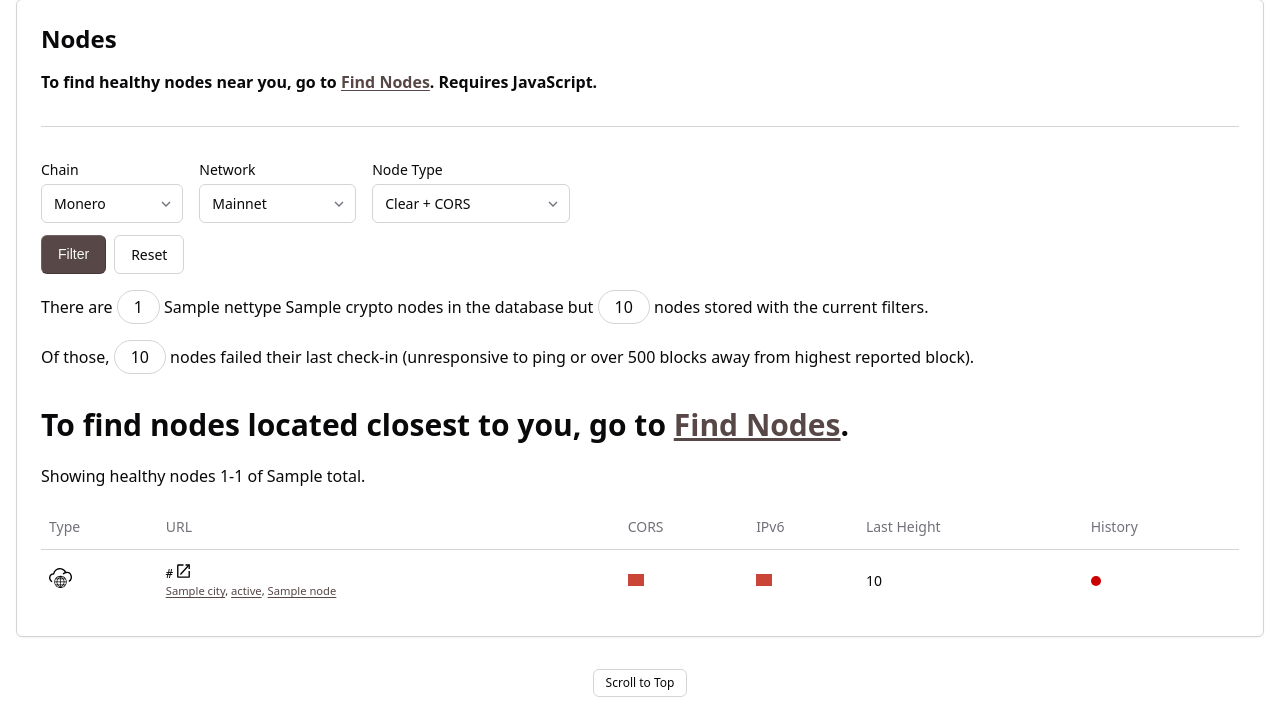
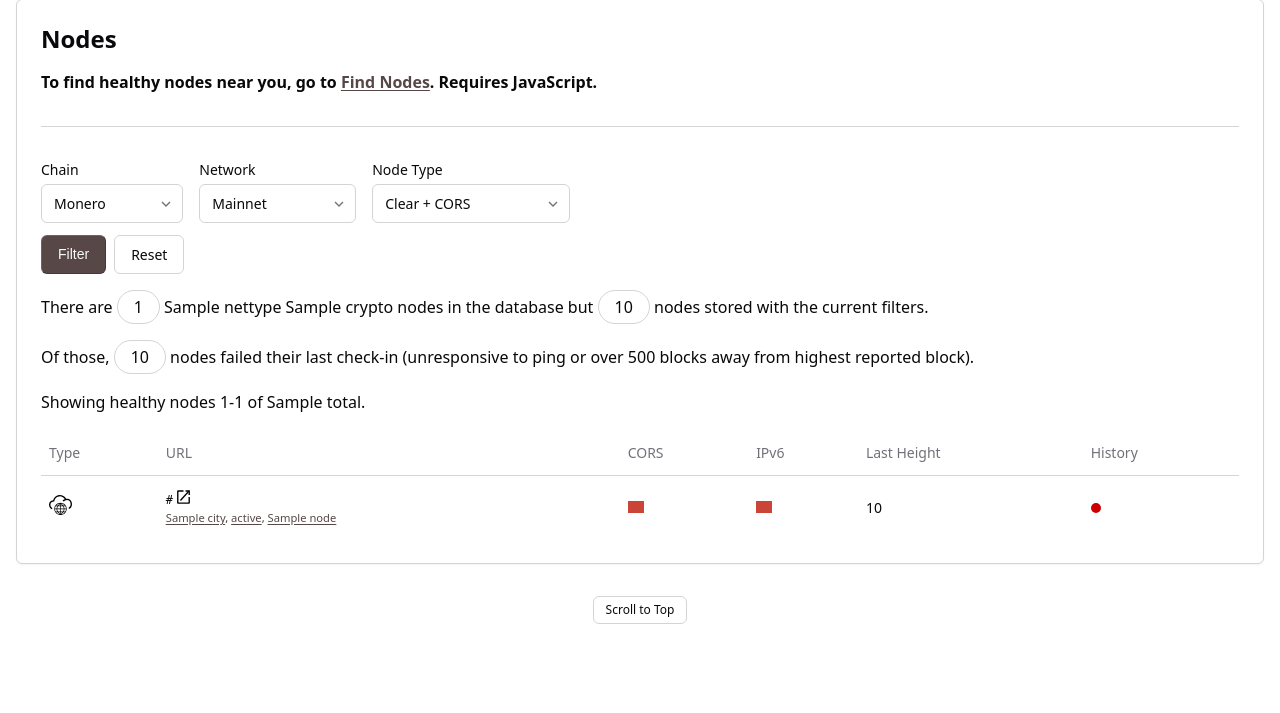
Before and after one commit to lalanza808/monero.fail, a Flask app: template xmrnodes/templates/index.html in a window 1280 px wide. Shown: the part 543-1256 px from the top of the page. After the commit the page ends 1167 px from the top, so only its background shows below. Run offline with Flask 2, Linux system fonts and the light colour scheme; tables that the repository leaves empty hold one stand-in row (values such as "Sample post"); the template is opened without the code that fills it: values that come from a table or form of the project are taken from there, most other values are stand-ins (such as "Sample title", 1, 10 or a date in 2020); grey boxes are pictures that could not be loaded.

Commit message:
minor fixes

```diff
--- a/xmrnodes/templates/base.html
+++ b/xmrnodes/templates/base.html
@@ -16,7 +16,7 @@
     <meta name="application-name" content="XMR Nodes">
     <meta name="keywords" content="wownero, monero, xmr, bitmonero, cryptocurrency">
     <link rel="stylesheet" href="/static/css/oat.min.css">
-    <link href="/static/css/main.css" rel="stylesheet">
+    <link rel="stylesheet" href="/static/css/main.css">
     <title>XMR Nodes</title>
 </head>
 <body>
--- a/xmrnodes/templates/index.html
+++ b/xmrnodes/templates/index.html
@@ -87,9 +87,6 @@
     <p>
       Of those, <span class="badge outline" style="font-size: 1em;">{{ nodes_unhealthy }}</span> nodes failed their last check-in (unresponsive to ping or over {{ config.HEALTHY_BLOCK_DIFF }} blocks away from highest reported block).
     </p>
-    <h2>
-      To find nodes located closest to you, go to <a href="/find">Find Nodes</a>.
-    </h2>
     <p>
       Showing healthy nodes {{ start_index }}-{{ end_index }} of {{ nodes_healthy }} total.
     </p>
```
